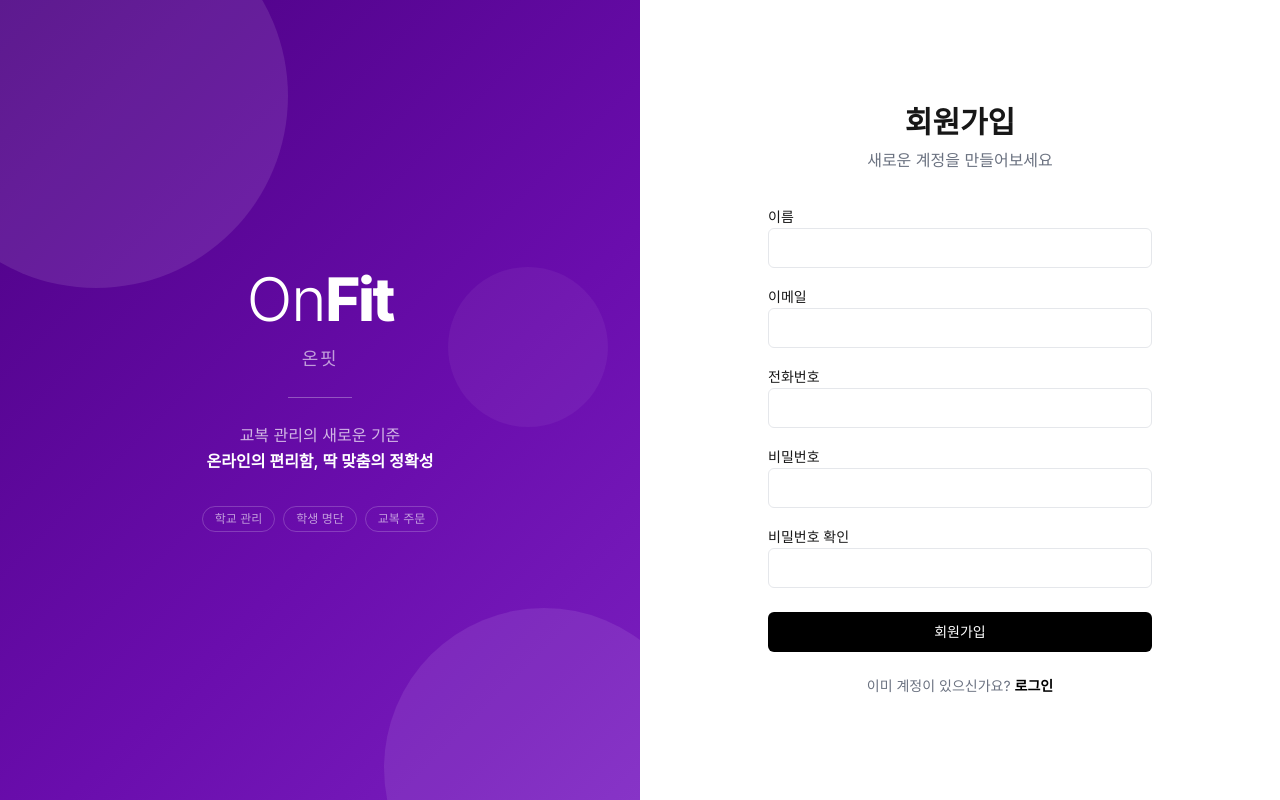
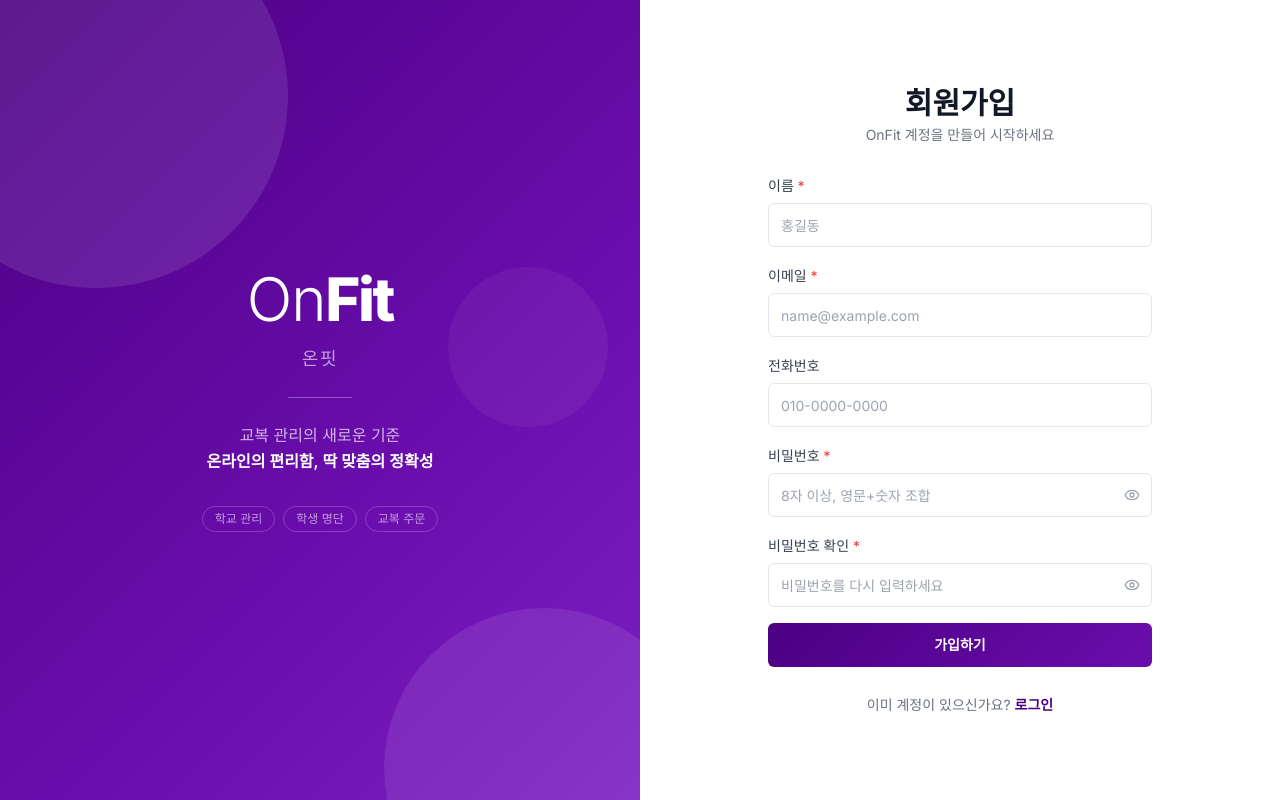
Before and after one commit to JaydenIm/school-uniform-app, a Next.js app: page /signup in a window 1280 px wide. Built offline with nearby package versions, Linux system fonts and the light colour scheme.

Commit message:
회원가입 페이지 개선

```diff
--- a/src/app/(auth)/signup/page.tsx
+++ b/src/app/(auth)/signup/page.tsx
@@ -7,23 +7,49 @@ import { Button } from "@/components/ui/button";
 import { Input } from "@/components/ui/input";
 import { Label } from "@/components/ui/label";
 import { toast } from "sonner";
+import { Eye, EyeOff, CheckCircle2, Circle } from 'lucide-react';
+
+/** 비밀번호 강도 조건 */
+const pwRules = [
+  { label: '8자 이상', test: (pw: string) => pw.length >= 8 },
+  { label: '영문 포함', test: (pw: string) => /[a-zA-Z]/.test(pw) },
+  { label: '숫자 포함', test: (pw: string) => /\d/.test(pw) },
+];
+
+/** 전화번호 자동 하이픈 포맷 */
+function formatPhone(value: string) {
+  const digits = value.replace(/\D/g, '').slice(0, 11);
+  if (digits.length <= 3) return digits;
+  if (digits.length <= 7) return `${digits.slice(0, 3)}-${digits.slice(3)}`;
+  return `${digits.slice(0, 3)}-${digits.slice(3, 7)}-${digits.slice(7)}`;
+}
 
 export default function SignUpPage() {
   const router = useRouter();
   const [isLoading, setIsLoading] = useState(false);
+  const [showPw, setShowPw] = useState(false);
+  const [showConfirmPw, setShowConfirmPw] = useState(false);
   const [formData, setFormData] = useState({
     name: '',
     email: '',
     password: '',
     confirmPassword: '',
-    phoneNumber: ''
+    phoneNumber: '',
   });
+
+  const passwordMatch = formData.confirmPassword
+    ? formData.password === formData.confirmPassword
+    : null;
 
   const handleSubmit = async (e: React.FormEvent) => {
     e.preventDefault();
 
     if (formData.password !== formData.confirmPassword) {
       toast.error('비밀번호가 일치하지 않습니다.');
+      return;
+    }
+    if (pwRules.some(r => !r.test(formData.password))) {
+      toast.error('비밀번호 조건을 모두 충족해 주세요.');
       return;
     }
 
@@ -36,12 +62,9 @@ export default function SignUpPage() {
       });
 
       const data = await response.json();
+      if (!response.ok) throw new Error(data.message || '회원가입에 실패했습니다.');
 
-      if (!response.ok) {
-        throw new Error(data.message || '회원가입에 실패했습니다.');
-      }
-
-      toast.success('회원가입이 완료되었습니다.');
+      toast.success('회원가입이 완료되었습니다. 로그인 해주세요!');
       router.push('/login');
     } catch (error: any) {
       toast.error(error.message);
@@ -51,86 +74,168 @@ export default function SignUpPage() {
   };
 
   return (
-    <div className="w-full max-w-sm space-y-8">
-      <div className="space-y-2 text-center">
-        <h2 className="text-3xl font-bold">회원가입</h2>
-        <p className="text-gray-500">
-          새로운 계정을 만들어보세요
-        </p>
+    <div className="w-full max-w-sm space-y-7">
+      {/* 헤더 */}
+      <div className="space-y-1 text-center">
+        <h2 className="text-3xl font-bold text-gray-900">회원가입</h2>
+        <p className="text-sm text-gray-500">OnFit 계정을 만들어 시작하세요</p>
       </div>
 
-      <form onSubmit={handleSubmit} className="space-y-6">
-        <div className="space-y-4">
-          <div>
-            <Label htmlFor="name">이름</Label>
+      <form onSubmit={handleSubmit} className="space-y-4">
+        {/* 이름 */}
+        <div className="space-y-1.5">
+          <Label htmlFor="name" className="text-sm font-medium text-gray-700">
+            이름 <span className="text-red-500">*</span>
+          </Label>
           <Input
             id="name"
+            placeholder="홍길동"
             value={formData.name}
-              onChange={(e) => setFormData(prev => ({ ...prev, name: e.target.value }))}
+            onChange={(e) => setFormData(p => ({ ...p, name: e.target.value }))}
+            className="h-11"
             required
           />
         </div>
 
-          <div>
-            <Label htmlFor="email">이메일</Label>
+        {/* 이메일 */}
+        <div className="space-y-1.5">
+          <Label htmlFor="email" className="text-sm font-medium text-gray-700">
+            이메일 <span className="text-red-500">*</span>
+          </Label>
           <Input
             id="email"
             type="email"
+            placeholder="name@example.com"
             value={formData.email}
-              onChange={(e) => setFormData(prev => ({ ...prev, email: e.target.value }))}
+            onChange={(e) => setFormData(p => ({ ...p, email: e.target.value }))}
+            className="h-11"
             required
           />
         </div>
 
-          <div>
-            <Label htmlFor="phoneNumber">전화번호</Label>
+        {/* 전화번호 */}
+        <div className="space-y-1.5">
+          <Label htmlFor="phoneNumber" className="text-sm font-medium text-gray-700">
+            전화번호
+          </Label>
           <Input
             id="phoneNumber"
+            type="tel"
+            placeholder="010-0000-0000"
             value={formData.phoneNumber}
-              onChange={(e) => setFormData(prev => ({ ...prev, phoneNumber: e.target.value }))}
+            onChange={(e) => setFormData(p => ({ ...p, phoneNumber: formatPhone(e.target.value) }))}
+            className="h-11"
+            maxLength={13}
           />
         </div>
 
-          <div>
-            <Label htmlFor="password">비밀번호</Label>
+        {/* 비밀번호 */}
+        <div className="space-y-1.5">
+          <Label htmlFor="password" className="text-sm font-medium text-gray-700">
+            비밀번호 <span className="text-red-500">*</span>
+          </Label>
+          <div className="relative">
             <Input
               id="password"
-              type="password"
+              type={showPw ? 'text' : 'password'}
+              placeholder="8자 이상, 영문+숫자 조합"
               value={formData.password}
-              onChange={(e) => setFormData(prev => ({ ...prev, password: e.target.value }))}
+              onChange={(e) => setFormData(p => ({ ...p, password: e.target.value }))}
+              className="h-11 pr-10"
               required
             />
+            <button
+              type="button"
+              className="absolute right-3 top-1/2 -translate-y-1/2 text-gray-400 hover:text-gray-600"
+              onClick={() => setShowPw(v => !v)}
+              tabIndex={-1}
+            >
+              {showPw ? <EyeOff className="w-4 h-4" /> : <Eye className="w-4 h-4" />}
+            </button>
           </div>
 
-          <div>
-            <Label htmlFor="confirmPassword">비밀번호 확인</Label>
+          {/* 비밀번호 강도 표시 */}
+          {formData.password && (
+            <div className="flex gap-3 pt-1">
+              {pwRules.map(rule => {
+                const passed = rule.test(formData.password);
+                return (
+                  <span key={rule.label} className={`flex items-center gap-1 text-xs transition-colors ${passed ? 'text-green-600' : 'text-gray-400'}`}>
+                    {passed
+                      ? <CheckCircle2 className="w-3 h-3" />
+                      : <Circle className="w-3 h-3" />
+                    }
+                    {rule.label}
+                  </span>
+                );
+              })}
+            </div>
+          )}
+        </div>
+
+        {/* 비밀번호 확인 */}
+        <div className="space-y-1.5">
+          <Label htmlFor="confirmPassword" className="text-sm font-medium text-gray-700">
+            비밀번호 확인 <span className="text-red-500">*</span>
+          </Label>
+          <div className="relative">
             <Input
               id="confirmPassword"
-              type="password"
+              type={showConfirmPw ? 'text' : 'password'}
+              placeholder="비밀번호를 다시 입력하세요"
               value={formData.confirmPassword}
-              onChange={(e) => setFormData(prev => ({ ...prev, confirmPassword: e.target.value }))}
+              onChange={(e) => setFormData(p => ({ ...p, confirmPassword: e.target.value }))}
+              className={`h-11 pr-10 transition-colors ${
+                passwordMatch === true
+                  ? 'border-green-400 focus:border-green-500'
+                  : passwordMatch === false
+                  ? 'border-red-400 focus:border-red-500'
+                  : ''
+              }`}
               required
             />
+            <button
+              type="button"
+              className="absolute right-3 top-1/2 -translate-y-1/2 text-gray-400 hover:text-gray-600"
+              onClick={() => setShowConfirmPw(v => !v)}
+              tabIndex={-1}
+            >
+              {showConfirmPw ? <EyeOff className="w-4 h-4" /> : <Eye className="w-4 h-4" />}
+            </button>
           </div>
+          {passwordMatch === false && (
+            <p className="text-xs text-red-500 mt-1">비밀번호가 일치하지 않습니다</p>
+          )}
+          {passwordMatch === true && (
+            <p className="text-xs text-green-600 mt-1 flex items-center gap-1">
+              <CheckCircle2 className="w-3 h-3" /> 비밀번호가 일치합니다
+            </p>
+          )}
         </div>
 
+        {/* 제출 버튼 */}
         <Button
           type="submit"
-          className="w-full bg-black hover:bg-gray-900 text-white"
-          disabled={isLoading}
+          className="w-full h-11 text-white font-semibold mt-2 hover:opacity-90 transition-all"
+          style={{ background: isLoading ? '#6A0DAD' : 'linear-gradient(135deg, #4B0082, #6A0DAD)' }}
+          disabled={isLoading || passwordMatch === false}
         >
-          {isLoading ? '처리 중...' : '회원가입'}
+          {isLoading ? (
+            <span className="flex items-center gap-2">
+              <span className="w-4 h-4 border-2 border-white/30 border-t-white rounded-full animate-spin" />
+              처리 중...
+            </span>
+          ) : '가입하기'}
         </Button>
+      </form>
 
-        <div className="text-center">
-          <p className="text-sm text-gray-500">
+      {/* 로그인 이동 */}
+      <p className="text-center text-sm text-gray-500">
         이미 계정이 있으신가요?{' '}
-            <Link href="/login" className="text-black hover:underline font-semibold">
+        <Link href="/login" className="font-semibold hover:underline" style={{ color: '#4B0082' }}>
           로그인
         </Link>
       </p>
     </div>
-      </form>
-    </div>
   );
 }
```
Lines whose indentation alone changed are shown as unchanged.
